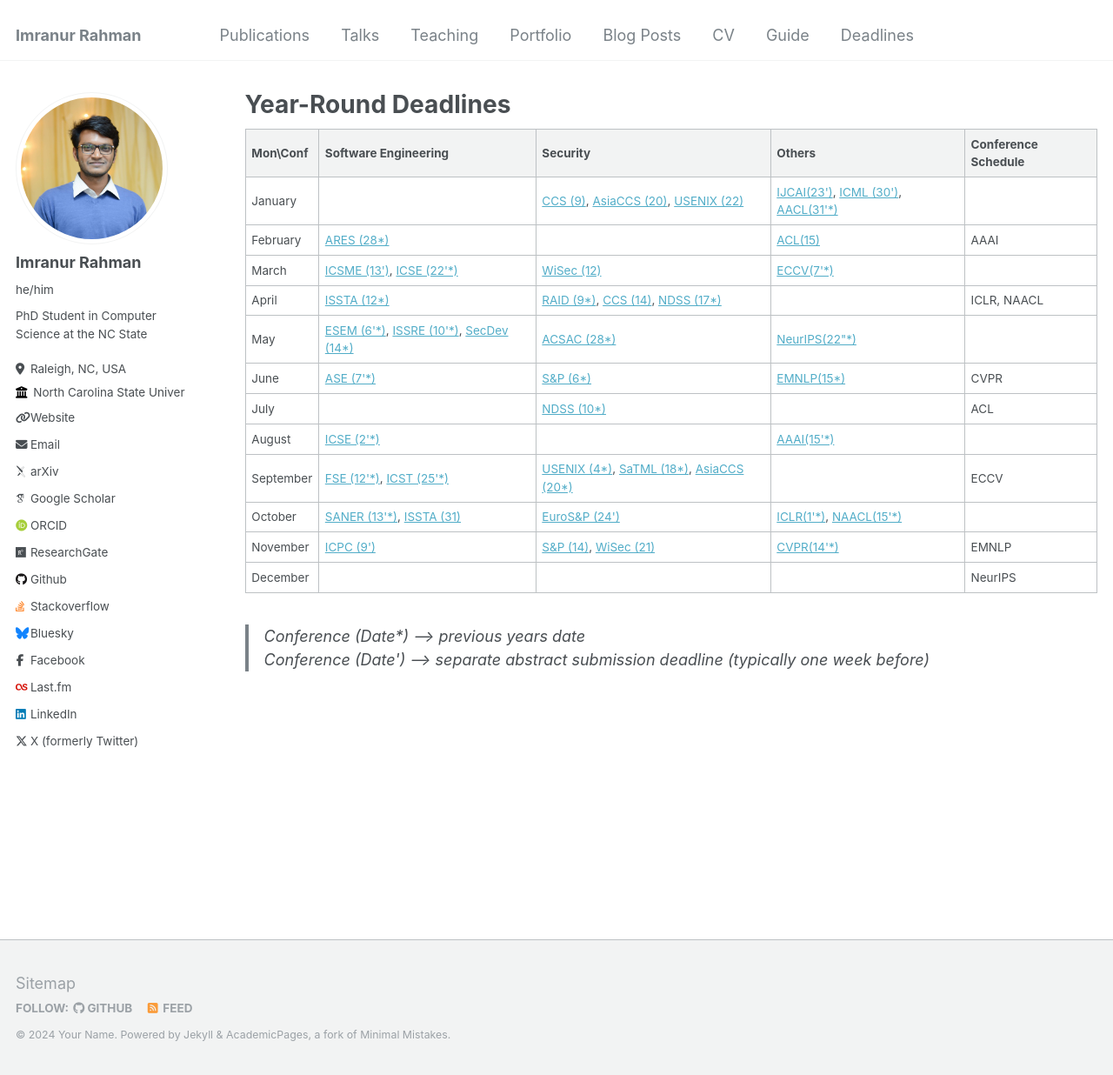
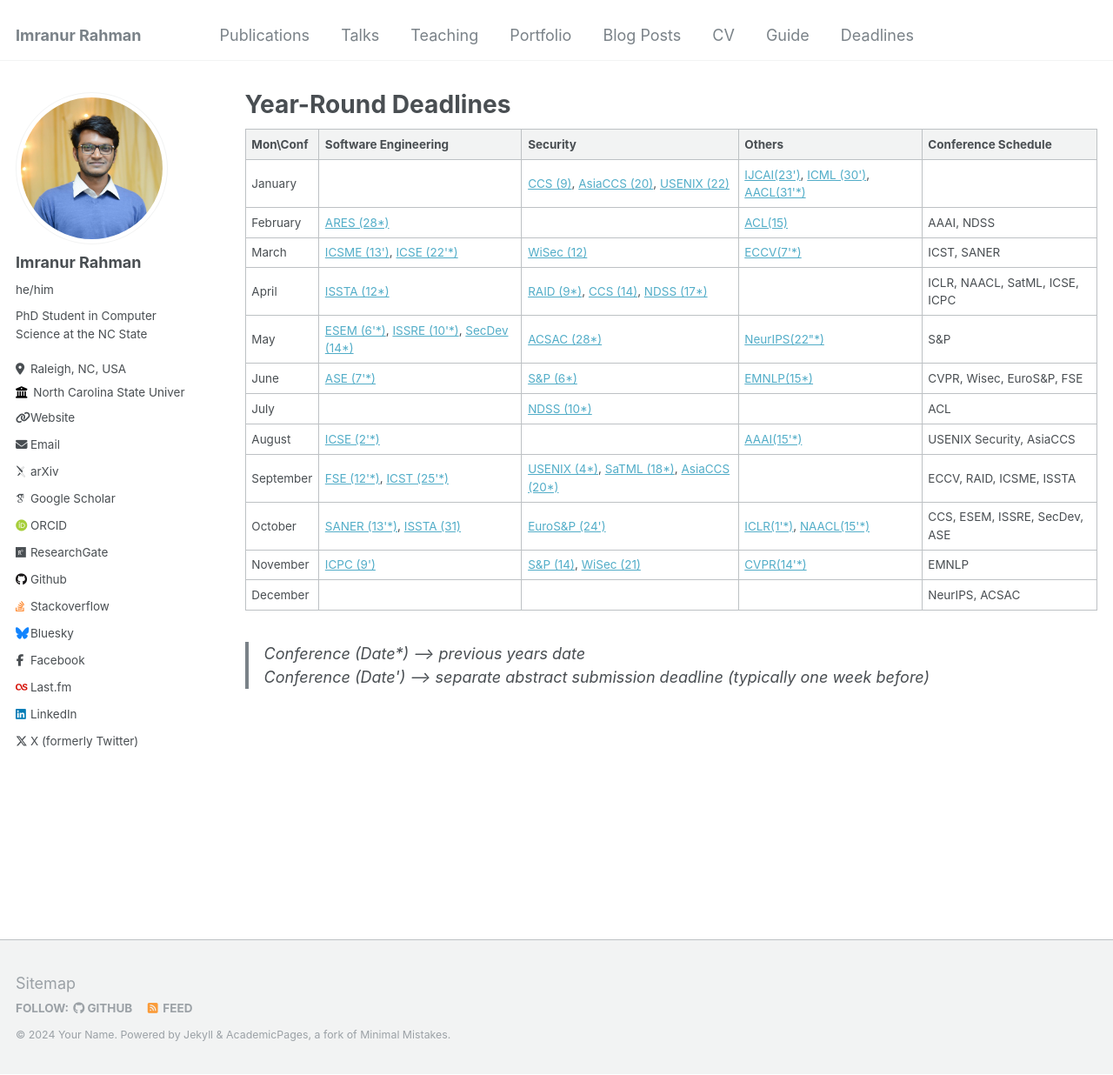
Before and after one commit to imranur-rahman/imranur-rahman.github.io, a Jekyll site: the page built from _pages/deadlines.md, in a window 1280 px wide and 1236 px high. Shown: the whole window at 87% size. Built offline with Jekyll 4.4.1, drawn with Linux system fonts in a browser that asks for light colours; some web fonts are replaced.

Commit message:
Added the conference schedule for all conferences in my list.

```diff
--- a/_pages/deadlines.md
+++ b/_pages/deadlines.md
@@ -9,17 +9,17 @@ collection: deadlines
   Mon\Conf          | Software Engineering  |         Security        |       Others        |         Conference Schedule
 --------------------|-----------------------|-------------------------|---------------------|---------------------------------
 January             |                       | [CCS (9)](https://www.sigsac.org/ccs/CCS2025/call-for-papers/), [AsiaCCS (20)](https://asiaccs2025.hust.edu.vn/call-for-papers/), [USENIX (22)](https://www.usenix.org/conference/usenixsecurity25)     | [IJCAI(23\')](https://2025.ijcai.org/call-for-papers-main-track/), [ICML (30\')](https://icml.cc/Conferences/2025/CallForPapers), [AACL(31\'\*)](https://sites.google.com/view/aacl-2024/call-for-papers) |
-February            | [ARES (28\*)](http://www.wikicfp.com/cfp/program?id=216) |  | [ACL(15)](https://2025.aclweb.org/calls/main_conference_papers/) | AAAI
-March               | [ICSME (13\')](https://conf.researchr.org/track/icsme-2025/icsme-2025-papers), [ICSE (22\'\*)](https://conf.researchr.org/home/icse-2025)  | [WiSec (12)](https://wisec2025.gmu.edu/call-for-papers/)  | [ECCV(7\'\*)](https://eccv.ecva.net/Conferences/2024/CallForPapers) |
-April               | [ISSTA (12\*)](https://conf.researchr.org/home/issta-2024)        | [RAID (9\*)](https://raid2024.github.io/call.html), [CCS (14)](https://www.sigsac.org/ccs/CCS2025/call-for-papers/), [NDSS (17\*)](https://www.ndss-symposium.org/ndss2025/submisions/call-for-papers/) |  | ICLR, NAACL
-May                 | [ESEM (6\'\*)](https://conf.researchr.org/home/esem-2024), [ISSRE (10\'\*)](https://issre.github.io/2024/calls_cfp-research.html), [SecDev (14\*)](https://secdev.ieee.org/2024/cfp/) |  [ACSAC (28\*)](https://www.acsac.org/2024/submissions/papers/) | [NeurIPS(22\"\*)](https://neurips.cc/Conferences/2024/CallForPapers) |
-June                | [ASE (7\'\*)](https://conf.researchr.org/home/ase-2024)     | [S&P (6\*)](https://sp2025.ieee-security.org/cfpapers.html) | [EMNLP(15\*)](https://2024.emnlp.org/calls/main_conference_papers/#paper-submission-details) | CVPR
+February            | [ARES (28\*)](http://www.wikicfp.com/cfp/program?id=216) |  | [ACL(15)](https://2025.aclweb.org/calls/main_conference_papers/) | AAAI, NDSS
+March               | [ICSME (13\')](https://conf.researchr.org/track/icsme-2025/icsme-2025-papers), [ICSE (22\'\*)](https://conf.researchr.org/home/icse-2025)  | [WiSec (12)](https://wisec2025.gmu.edu/call-for-papers/)  | [ECCV(7\'\*)](https://eccv.ecva.net/Conferences/2024/CallForPapers) | ICST, SANER
+April               | [ISSTA (12\*)](https://conf.researchr.org/home/issta-2024)        | [RAID (9\*)](https://raid2024.github.io/call.html), [CCS (14)](https://www.sigsac.org/ccs/CCS2025/call-for-papers/), [NDSS (17\*)](https://www.ndss-symposium.org/ndss2025/submisions/call-for-papers/) |  | ICLR, NAACL, SatML, ICSE, ICPC
+May                 | [ESEM (6\'\*)](https://conf.researchr.org/home/esem-2024), [ISSRE (10\'\*)](https://issre.github.io/2024/calls_cfp-research.html), [SecDev (14\*)](https://secdev.ieee.org/2024/cfp/) |  [ACSAC (28\*)](https://www.acsac.org/2024/submissions/papers/) | [NeurIPS(22\"\*)](https://neurips.cc/Conferences/2024/CallForPapers) | S&P
+June                | [ASE (7\'\*)](https://conf.researchr.org/home/ase-2024)     | [S&P (6\*)](https://sp2025.ieee-security.org/cfpapers.html) | [EMNLP(15\*)](https://2024.emnlp.org/calls/main_conference_papers/#paper-submission-details) | CVPR, Wisec, EuroS&P, FSE
 July                |                       |  [NDSS (10\*)](https://www.ndss-symposium.org/ndss2025/submisions/call-for-papers/) | | ACL
-August              | [ICSE (2\'\*)](https://conf.researchr.org/home/icse-2025) |  | [AAAI(15\'\*)](https://aaai.org/conference/aaai/aaai-25/) |
-September           | [FSE (12\'\*)](https://conf.researchr.org/track/fse-2025/fse-2025-research-papers),  [ICST (25\'\*)](https://conf.researchr.org/track/icst-2025/icst-2025-papers#Call-for-Papers)     | [USENIX (4\*)](https://www.usenix.org/conference/usenixsecurity25), [SaTML (18\*)](https://satml.org/participate-cfp/), [AsiaCCS (20\*)](https://asiaccs2025.hust.edu.vn/call-for-papers/) |    | ECCV
-October             | [SANER (13\'\*)](https://conf.researchr.org/track/saner-2025/saner-2025-papers), [ISSTA (31)](https://conf.researchr.org/track/issta-2025/issta-2025-papers#Call-for-Papers)                | [EuroS&P (24\')](https://eurosp2025.ieee-security.org/cfp.html) | [ICLR(1\'\*)](https://iclr.cc/Conferences/2025/CallForPapers), [NAACL(15\'\*)](https://2025.naacl.org/calls/papers/#important-dates-for-naacl-2025) |
+August              | [ICSE (2\'\*)](https://conf.researchr.org/home/icse-2025) |  | [AAAI(15\'\*)](https://aaai.org/conference/aaai/aaai-25/) | USENIX Security, AsiaCCS
+September           | [FSE (12\'\*)](https://conf.researchr.org/track/fse-2025/fse-2025-research-papers),  [ICST (25\'\*)](https://conf.researchr.org/track/icst-2025/icst-2025-papers#Call-for-Papers)     | [USENIX (4\*)](https://www.usenix.org/conference/usenixsecurity25), [SaTML (18\*)](https://satml.org/participate-cfp/), [AsiaCCS (20\*)](https://asiaccs2025.hust.edu.vn/call-for-papers/) |    | ECCV, RAID, ICSME, ISSTA
+October             | [SANER (13\'\*)](https://conf.researchr.org/track/saner-2025/saner-2025-papers), [ISSTA (31)](https://conf.researchr.org/track/issta-2025/issta-2025-papers#Call-for-Papers)                | [EuroS&P (24\')](https://eurosp2025.ieee-security.org/cfp.html) | [ICLR(1\'\*)](https://iclr.cc/Conferences/2025/CallForPapers), [NAACL(15\'\*)](https://2025.naacl.org/calls/papers/#important-dates-for-naacl-2025) | CCS, ESEM, ISSRE, SecDev, ASE
 November            | [ICPC (9\')](https://conf.researchr.org/track/icpc-2025/icpc-2025-research)          | [S&P (14)](https://sp2025.ieee-security.org/cfpapers.html), [WiSec (21)](https://wisec2025.gmu.edu/call-for-papers/) | [CVPR(14\'\*)](https://cvpr.thecvf.com/Conferences/2025/CallForPapers) | EMNLP
-December            |  |  |  | NeurIPS
+December            |  |  |  | NeurIPS, ACSAC
 
 
 
```
